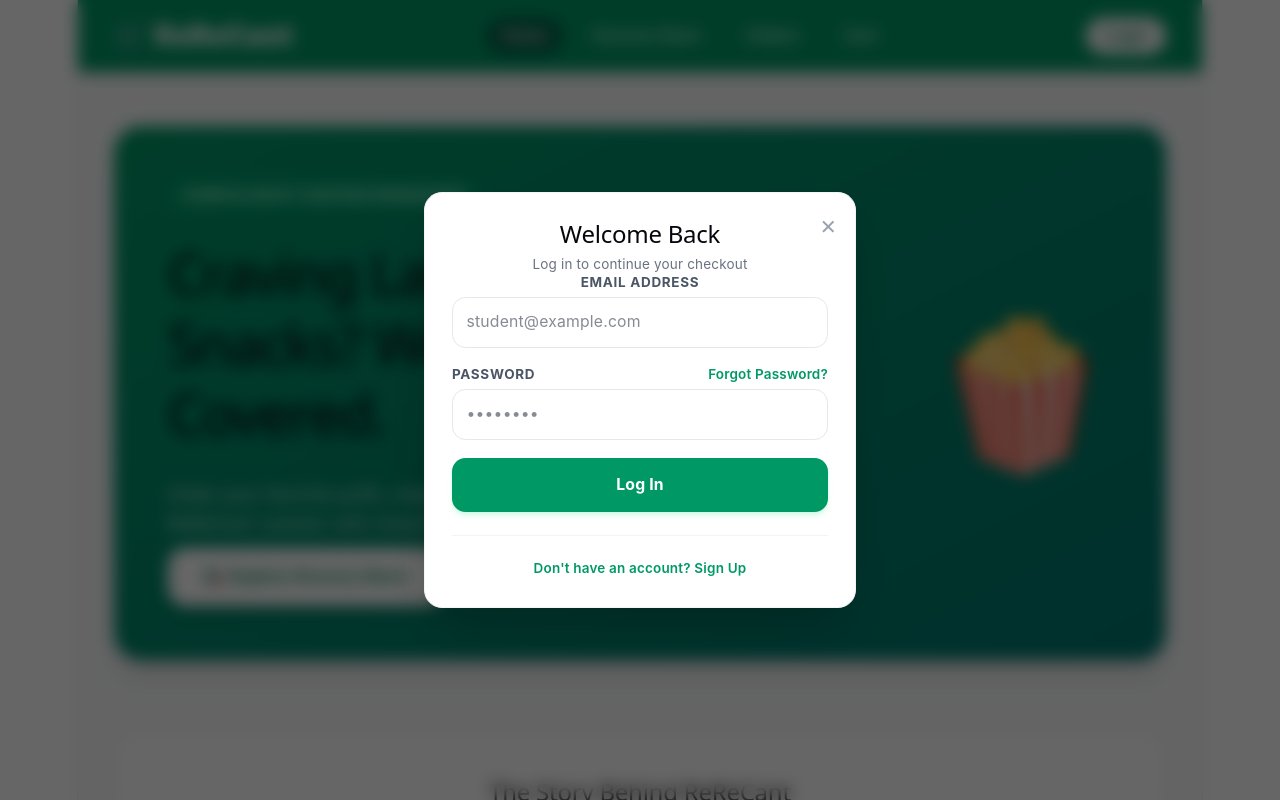
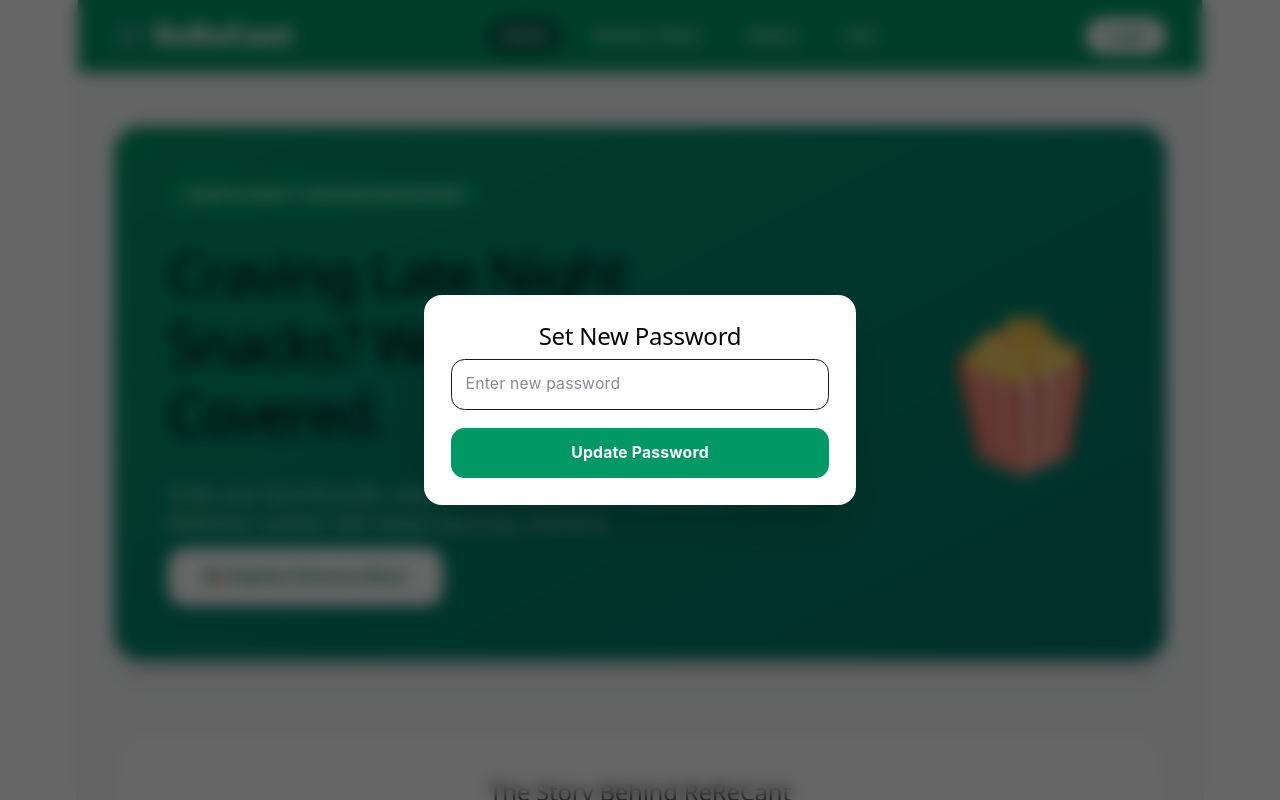
Before and after one commit to stemmasterstark-commits/rerecant, a React (Vite) app: page / in a window 1280 px wide. Both pictures are taken after a click on the button "Login". Shown: the top 800 px of the page. Built offline with nearby package versions, Linux system fonts and the light colour scheme.

Commit message:
Fixed password reset email verification

```diff
--- a/src/components/AuthModal.jsx
+++ b/src/components/AuthModal.jsx
@@ -1,158 +1,66 @@
-import React, { useState } from 'react';
-import { supabase } from '../services/supabase';
+import React, { useEffect, useState } from "react";
+import { supabase } from "../services/supabase";
 
-export default function AuthModal({ isOpen, onClose }) {
-  // Mode state: "login" | "signup" | "forgot"
-  const [mode, setMode] = useState("login");
-  const [email, setEmail] = useState('');
-  const [password, setPassword] = useState('');
+export default function ResetPasswordModal({ isOpen, onClose }) {
+  const [newPassword, setNewPassword] = useState("");
   const [loading, setLoading] = useState(false);
-  const [message, setMessage] = useState({ text: '', type: '' });
+  const [message, setMessage] = useState({ text: "", type: "" });
+
+  const handleUpdatePassword = async (e) => {
+    e.preventDefault();
+    setLoading(true);
+    setMessage({ text: "", type: "" });
+
+    const { error } = await supabase.auth.updateUser({
+      password: newPassword,
+    });
+
+    if (error) {
+      setMessage({ text: error.message, type: "error" });
+    } else {
+      setMessage({
+        text: "Password updated successfully! You can now log in.",
+        type: "success",
+      });
+      setTimeout(() => {
+        onClose();
+      }, 2000);
+    }
+    setLoading(false);
+  };
 
   if (!isOpen) return null;
 
-  const handleAuth = async (e) => {
-    e.preventDefault();
-    setLoading(true);
-    setMessage({ text: '', type: '' });
-
-    try {
-      if (mode === "signup") {
-        const { error } = await supabase.auth.signUp({ email, password });
-        if (error) throw error;
-        setMessage({ text: 'Account created! Check your email to confirm or log in.', type: 'success' });
-      } else if (mode === "login") {
-        const { error } = await supabase.auth.signInWithPassword({ email, password });
-        if (error) throw error;
-        onClose();
-      } else if (mode === "forgot") {
-        // Send Password Reset Email
-        const { error } = await supabase.auth.resetPasswordForEmail(email, {
-          redirectTo: `${window.location.origin}/reset-password`,
-        });
-        if (error) throw error;
-        setMessage({ text: 'Password reset link sent! Check your inbox.', type: 'success' });
-      }
-    } catch (error) {
-      setMessage({ text: error.message, type: 'error' });
-    } finally {
-      setLoading(false);
-    }
-  };
-
-  const switchMode = (newMode) => {
-    setMode(newMode);
-    setMessage({ text: '', type: '' });
-  };
-
   return (
     <div className="fixed inset-0 bg-black/60 backdrop-blur-sm flex items-center justify-center z-50 p-4">
-      <div className="bg-white rounded-2xl p-6 max-w-sm w-full shadow-2xl relative border border-gray-100">
-        <button
-          onClick={onClose}
-          className="absolute top-4 right-4 text-gray-400 hover:text-gray-600 font-bold text-lg"
-        >
-          ✕
-        </button>
+      <div className="bg-white rounded-2xl p-6 max-w-sm w-full shadow-2xl relative">
+        <h2 className="text-xl font-bold mb-2 text-center">Set New Password</h2>
 
-        {/* Modal Header */}
-        <h2 className="text-2xl font-black mb-1 text-center text-gray-800">
-          {mode === "signup" && 'Create Account'}
-          {mode === "login" && 'Welcome Back'}
-          {mode === "forgot" && 'Reset Password'}
-        </h2>
-        <p className="text-xs text-gray-500 text-center mb-6">
-          {mode === "signup" && 'Sign up to order from ReReCant'}
-          {mode === "login" && 'Log in to continue your checkout'}
-          {mode === "forgot" && 'Enter your email to receive a password reset link'}
-        </p>
-
-        {/* Alert Messages */}
         {message.text && (
-          <div className={`p-3 text-xs rounded-lg mb-4 text-center font-medium ${
-            message.type === 'error'
-              ? 'bg-red-50 text-red-600 border border-red-200'
-              : 'bg-emerald-50 text-emerald-700 border border-emerald-200'
+          <div className={`p-2 text-xs rounded mb-4 text-center ${
+            message.type === "error" ? "bg-red-50 text-red-600" : "bg-emerald-50 text-emerald-600"
           }`}>
             {message.text}
           </div>
         )}
 
-        {/* Form */}
-        <form onSubmit={handleAuth} className="space-y-4">
-          <div>
-            <label className="block text-xs font-bold text-gray-600 mb-1 tracking-wider uppercase">
-              Email Address
-            </label>
-            <input
-              type="email"
-              required
-              className="w-full p-3 border border-gray-200 rounded-xl focus:ring-2 focus:ring-emerald-500 outline-none text-sm transition"
-              placeholder="student@example.com"
-              value={email}
-              onChange={(e) => setEmail(e.target.value)}
-            />
-          </div>
-
-          {/* Password Input (Hidden in Forgot Password mode) */}
-          {mode !== "forgot" && (
-            <div>
-              <div className="flex justify-between items-center mb-1">
-                <label className="block text-xs font-bold text-gray-600 tracking-wider uppercase">
-                  Password
-                </label>
-                {mode === "login" && (
-                  <button
-                    type="button"
-                    onClick={() => switchMode("forgot")}
-                    className="text-xs text-emerald-600 hover:underline font-semibold"
-                  >
-                    Forgot Password?
-                  </button>
-                )}
-              </div>
-              <input
-                type="password"
-                required
-                className="w-full p-3 border border-gray-200 rounded-xl focus:ring-2 focus:ring-emerald-500 outline-none text-sm transition"
-                placeholder="••••••••"
-                value={password}
-                onChange={(e) => setPassword(e.target.value)}
-              />
-            </div>
-          )}
-
+        <form onSubmit={handleUpdatePassword} className="space-y-4">
+          <input
+            type="password"
+            required
+            placeholder="Enter new password"
+            className="w-full p-3 border rounded-xl text-sm"
+            value={newPassword}
+            onChange={(e) => setNewPassword(e.target.value)}
+          />
           <button
             type="submit"
             disabled={loading}
-            className="w-full py-3.5 bg-emerald-600 hover:bg-emerald-700 text-white font-bold rounded-xl shadow-md shadow-emerald-100 transition-all text-sm disabled:opacity-50"
+            className="w-full py-3 bg-emerald-600 text-white font-bold rounded-xl text-sm"
           >
-            {loading ? 'Processing...' : (
-              mode === "signup" ? 'Sign Up' : mode === "login" ? 'Log In' : 'Send Reset Link'
-            )}
+            {loading ? "Updating..." : "Update Password"}
           </button>
         </form>
-
-        {/* Navigation Toggles */}
-        <div className="mt-5 text-center pt-4 border-t border-gray-100 space-y-2">
-          {mode === "forgot" ? (
-            <button
-              type="button"
-              onClick={() => switchMode("login")}
-              className="text-xs text-emerald-600 hover:underline font-semibold"
-            >
-              ← Back to Login
-            </button>
-          ) : (
-            <button
-              type="button"
-              onClick={() => switchMode(mode === "login" ? "signup" : "login")}
-              className="text-xs text-emerald-600 hover:underline font-semibold"
-            >
-              {mode === "signup" ? 'Already have an account? Log In' : "Don't have an account? Sign Up"}
-            </button>
-          )}
-        </div>
       </div>
     </div>
   );
```
